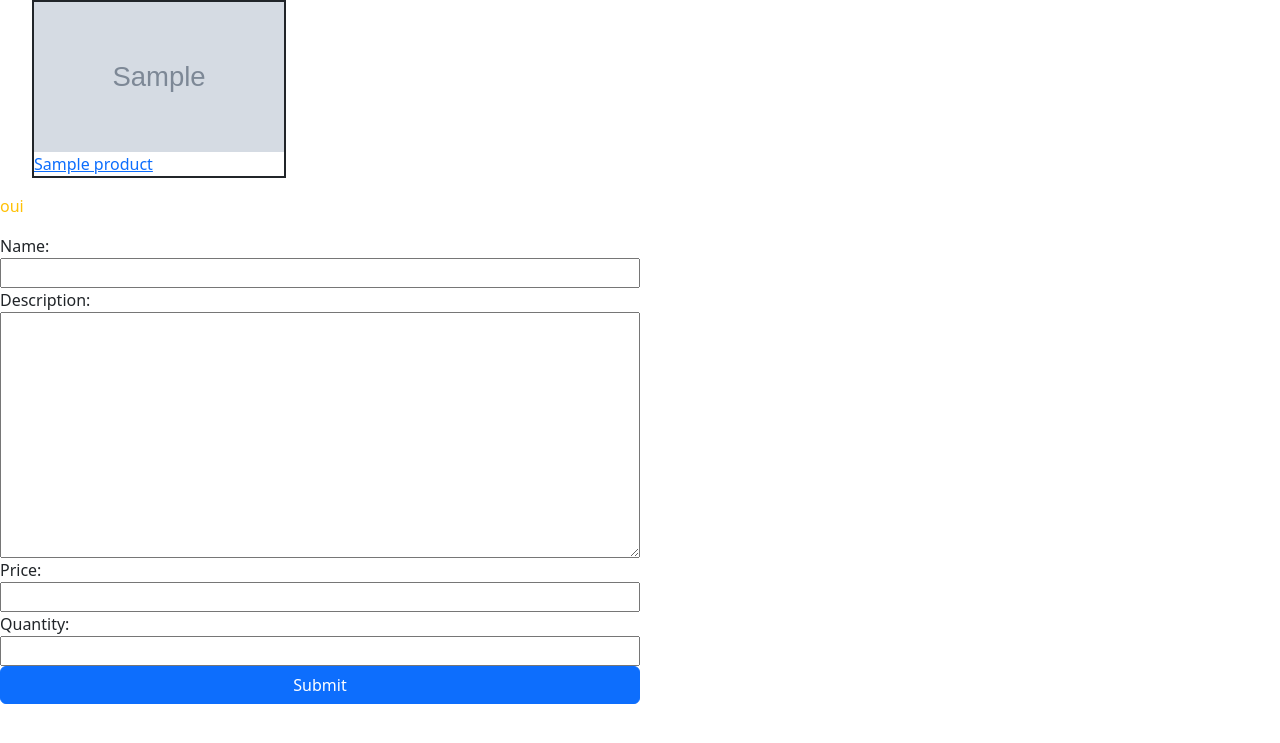
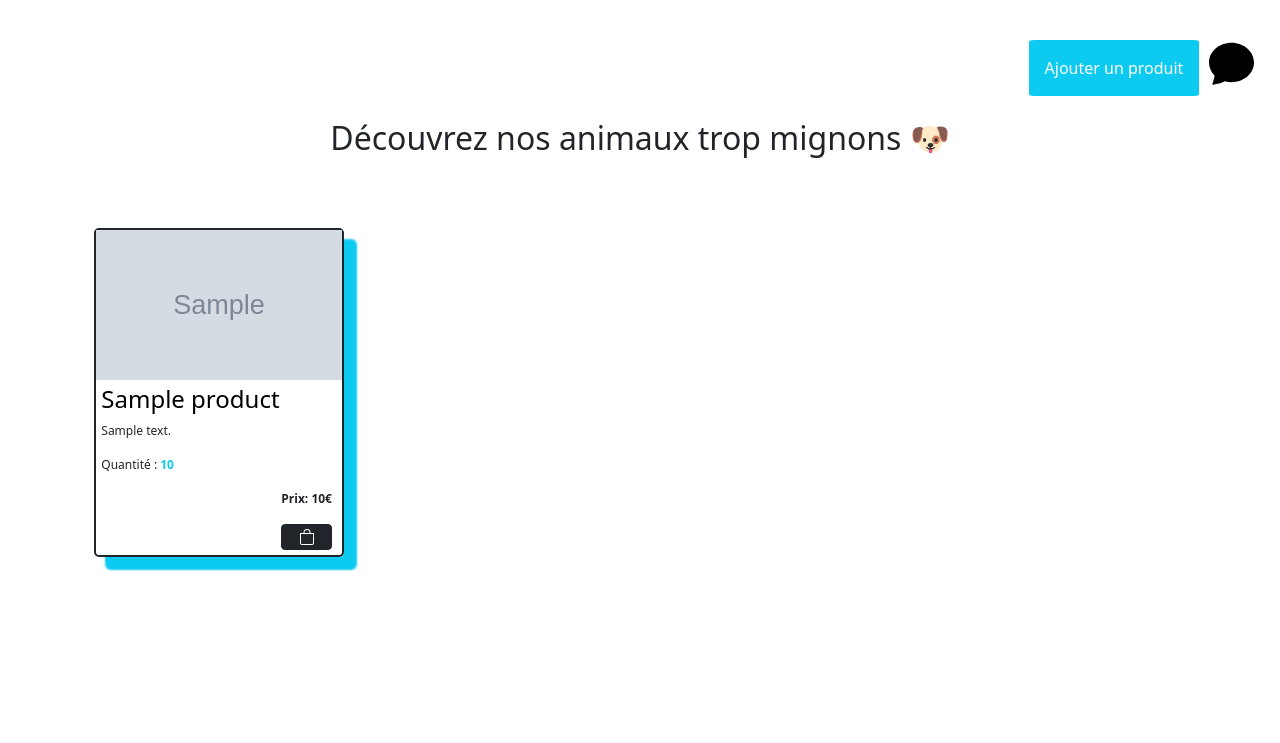
Before and after one commit to Nvcq/django_shop, a Django app: page /shop/ in a window 1280 px wide. Shown: the top 743 px of the page. Run offline with Django 4.2, Linux system fonts and the light colour scheme; tables that the repository leaves empty hold one stand-in row (values such as "Sample post"); grey boxes marked "Sample" are stand-in pictures; some libraries are stand-ins or nearby versions.

Commit message:
Shop style mashallux

```diff
--- a/shop/forms.py
+++ b/shop/forms.py
@@ -5,4 +5,4 @@ class productForm(ModelForm):
     use_required_attribute = False
     class Meta:
         model = Product
-        fields = ['name', 'description', 'price', 'quantity']
+        fields = ['name', 'description', 'price', 'quantity', 'image']
--- a/shop/static/shop/style.css
+++ b/shop/static/shop/style.css
@@ -1,19 +1,20 @@
-p{
-    color: red;
-}
+
 img {
-    width : 250px;
+    width : auto;
     height : 150px;
 }
 ul{
     display: flex;
     flex-direction: row;
+    flex-wrap: wrap;
 }
 li{
+    width: 20%;
     list-style: none;
     display: flex;
     flex-direction: column;
     border: solid 2px;
+    margin: 5%;
 }
 .errorlist{
     display: none;
@@ -21,5 +22,10 @@ li{
 form{
     display: flex;
     flex-direction: column;
-    width: 50%;
+    width: 30%;
 }
+a{
+ text-decoration:none;
+ border: none;
+ color: black;
+}
--- a/shop/templates/shop/index.html
+++ b/shop/templates/shop/index.html
@@ -7,25 +7,38 @@
 {% bootstrap_javascript %}
 {% bootstrap_messages %}
 
+
+<header style="margin: 15px auto;">
+          <div class="d-flex justify-content-end" style="margin-right: 2%;">
+            <a href="create" class="p-3 mb-2 bg-info text-white" style="border: none; text-decoration: none; padding: 5%; margin-top: 2%; border-radius: 3%;">Ajouter un produit</a>
+            <a href="../chat" style="margin-top: 2%; margin-left: 10px;"><svg xmlns="http://www.w3.org/2000/svg" width="45" height="45" fill="black" class="bi bi-chat-fill" viewBox="0 0 16 16">
+                <path d="M8 15c4.418 0 8-3.134 8-7s-3.582-7-8-7-8 3.134-8 7c0 1.76.743 3.37 1.97 4.6-.097 1.016-.417 2.13-.771 2.966-.079.186.074.394.273.362 2.256-.37 3.597-.938 4.18-1.234A9.06 9.06 0 0 0 8 15z"/>
+
+            </svg></a>
+            </div>
+
+
+</header>
+<body>
+    <h2 class="text-center">Découvrez nos animaux trop mignons 🐶</h2>
 {% if listProduct %}
     <ul>
     {% for product in listProduct %}
-        <li>
+        <li style="border-radius: 5px; box-shadow: 12px 12px 2px 1px #0dcaf0;">
             <img src="{{ product.image }}" alt="image">
-            <a href="/shop/{{ product.id }}/">{{ product.name }}</a></li>
+            <h2 style="font-size: 1.5em; margin-top: 2%; padding-left: 2%;"><a href="/shop/{{ product.id }}/" style="color: black; border: none; text-decoration: none;">{{ product.name }}</a></h2>
+            <p style="font-size: 12px; padding-left: 2%;">{{ product.description }}</p>
+            <p style="font-size: 12px; padding-left: 2%;">Quantité : <span style="color: #0dcaf0; font-weight: 800;">{{ product.quantity }}</span></p>
+            <div class="d-grid justify-content-end">
+            <p style="font-size: 12px; font-weight: 800; margin-right: 10px;"> Prix: {{ product.price }}€</p>
+            <button class="btn btn-dark btn-sm" style="margin-right: 10px; margin-bottom: 5px;"><a href="/shop/{{ product.id }}/" ><svg xmlns="http://www.w3.org/2000/svg" width="16" height="16" fill="white" class="bi bi-bag" viewBox="0 0 16 16" class="bg-info">
+                <path d="M8 1a2.5 2.5 0 0 1 2.5 2.5V4h-5v-.5A2.5 2.5 0 0 1 8 1zm3.5 3v-.5a3.5 3.5 0 1 0-7 0V4H1v10a2 2 0 0 0 2 2h10a2 2 0 0 0 2-2V4h-3.5zM2 5h12v9a1 1 0 0 1-1 1H3a1 1 0 0 1-1-1V5z"/>
+              </svg></a></button>
+            </div>
+        </li>
     {% endfor %}
     </ul>
 {% else %}
     <p>No polls are available.</p>
 {% endif %}
-
-<p class="text-warning">oui</p>
-
-
-
-
-<form action=" " method="post">
-    {% csrf_token %}
-    {{ form }}
-    <input type="submit" value="Submit" class="btn btn-primary mb-3">
-</form>
+</body>
--- a/shop/urls.py
+++ b/shop/urls.py
@@ -1,3 +1,4 @@
+from unicodedata import name
 from django.urls import path
 from . import views
 
@@ -7,4 +8,5 @@ urlpatterns = [
     path('<int:product_id>/', views.detail, name='detail'),
     path('<int:product_id>/update', views.update, name='update'),
     path('<int:product_id>/delete', views.delete, name='delete'),
+    path('create', views.create, name='create')
 ]
--- a/shop/views.py
+++ b/shop/views.py
@@ -19,6 +19,18 @@ def index(request):
     context = {
         'listProduct' : listProduct,
         'form' : form,
+    }
+    return HttpResponse(template.render(context, request))
+
+def create(request):
+    form = productForm(request.POST)
+    if form.is_valid():
+        form.save()
+        return HttpResponseRedirect('/shop')
+    template = loader.get_template('shop/create.html')
+    context = {
+        'form': form,
+
     }
     return HttpResponse(template.render(context, request))
 
```
Also changed, not shown: shop/templates/shop/create.html (added, +17 -0 lines), shop/templates/shop/detail.html (+12 -2 lines), shop/templates/shop/update.html (+11 -0 lines).
